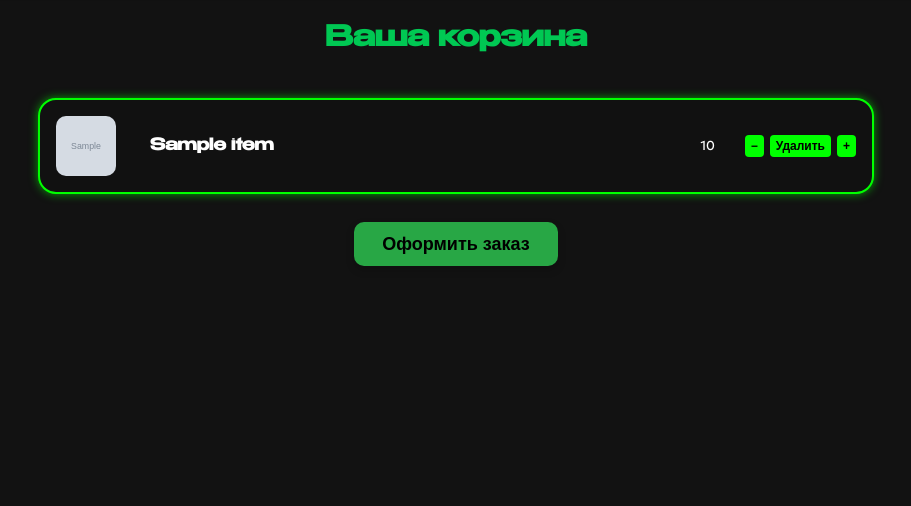
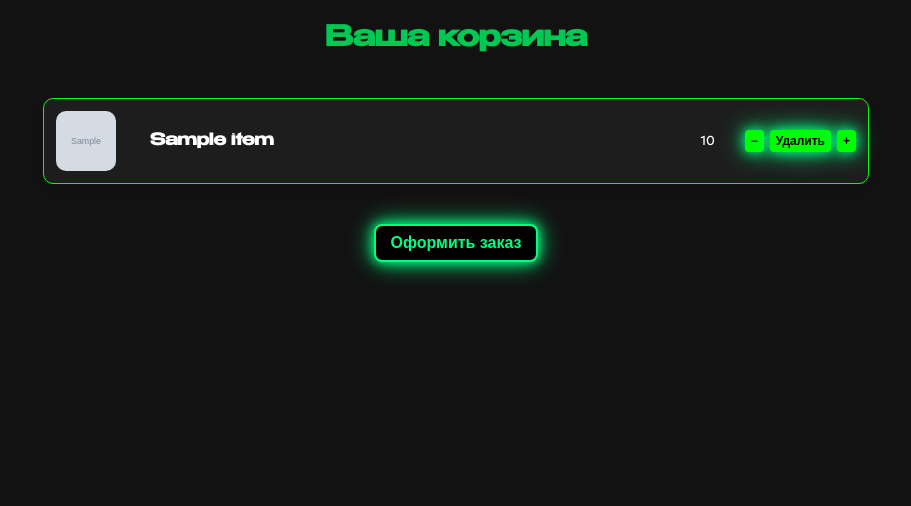
Before and after one commit to sazi48/Website-Application-for-Telegram-Product-Shop, a Flask app: template templates/cart.html in a window 1280 px wide. Shown: the part 65-571 px from the top of the page, without its empty margins (184-1095 px from the left). Run offline with Flask 3, Linux system fonts and the light colour scheme; the template is opened without the code that fills it: most values are stand-ins (such as "Sample title", 1, 10 or a date in 2020); grey boxes marked "Sample" are stand-in pictures.

Commit message:
cart.html upgrade

```diff
--- a/templates/cart.html
+++ b/templates/cart.html
@@ -39,16 +39,15 @@
     }
 
     .cart-item-card {
-    background-color: #111;
-    border: 2px solid #00ff00;
-    border-radius: 18px;
-    padding: 16px;
+        background-color: #1d1d1d;
+        border: 1.5px solid #00ff00;
+        border-radius: 10px;
+        padding: 12px;
         display: flex;
         align-items: center;
         justify-content: space-between;
         flex-wrap: wrap;
         transition: all 0.3s ease;
-    box-shadow: 0 0 10px rgba(0, 255, 0, 0.6);
     }
 
     .cart-item-card img {
@@ -77,44 +76,42 @@
         gap: 6px;
     }
 
-    .quantity-btn, .remove-btn {
-        background-color: lime;
-        border: none;
-        border-radius: 5px;
-        padding: 6px 10px;
+    .quantity-btn, .remove-btn, .order-button, .catalog-link {
+        background-color: black;
+        color: #00ff80;
+        border: 2px solid #00ff80;
         font-weight: bold;
+        font-size: 16px;
+        border-radius: 8px;
+        padding: 8px 14px;
         cursor: pointer;
-        transition: background-color 0.2s ease;
+        box-shadow: 0 0 8px #00ff80, 0 0 16px #00ff80;
+        transition: all 0.3s ease;
+        text-decoration: none;
+        display: inline-block;
+        font-family: 'activistka_wide', sans-serif;
+        animation: neonPulse 2.5s infinite;
     }
 
-    .quantity-btn:hover, .remove-btn:hover {
-        background-color: #00cc00;
+    .quantity-btn:hover, .remove-btn:hover, .order-button:hover, .catalog-link:hover {
+        background-color: #00ff80;
+        color: black;
+        box-shadow: 0 0 12px #00ff80, 0 0 24px #00ff80;
+        transform: translateY(-2px);
     }
 
-    .order-button {
-        background-color: #28a745;
-        color: black;
-        font-family: 'activistka_wide', sans-serif;
-        font-size: 18px;
-        font-weight: bold;
-        padding: 12px 28px;
-        border: none;
-        border-radius: 10px;
-        text-decoration: none;
-        transition: background-color 0.3s ease, transform 0.2s ease;
-        box-shadow: 0 4px 8px rgba(0,0,0,0.2);
+    .quantity-btn:active, .remove-btn:active, .order-button:active, .catalog-link:active {
+        transform: scale(0.96);
+        box-shadow: 0 0 6px #00ff80;
     }
 
-    .order-button:hover {
-        background-color: #45c156;
-        transform: translateY(-2px);
-        text-decoration: none;
-        color: black;
+    @keyframes neonPulse {
+        0%, 100% {
+            box-shadow: 0 0 8px #00ff80, 0 0 16px #00ff80;
         }
-
-    .order-button:active {
-        background-color: #1e7e34;
-        color: black;
+        50% {
+            box-shadow: 0 0 16px #00ff80, 0 0 32px #00ff80;
+        }
     }
 
     .fade-out {
@@ -122,7 +119,6 @@
         transition: opacity 0.4s ease-out;
     }
 
-    /* Адаптивность */
     @media (max-width: 480px) {
         .cart-item-card {
             flex-direction: column;
@@ -140,7 +136,7 @@
     }
 </style>
 
-<!-- JS (оставляем как есть) -->
+<!-- JS -->
 <script>
     function updateOrderButtonVisibility() {
         const orderButton = document.querySelector('.order-button');
```
Also changed, not shown: 1 other file. Lines whose indentation alone changed are shown as unchanged.
